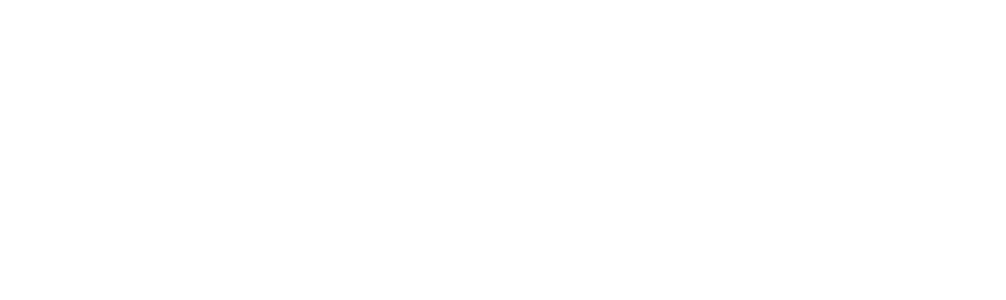
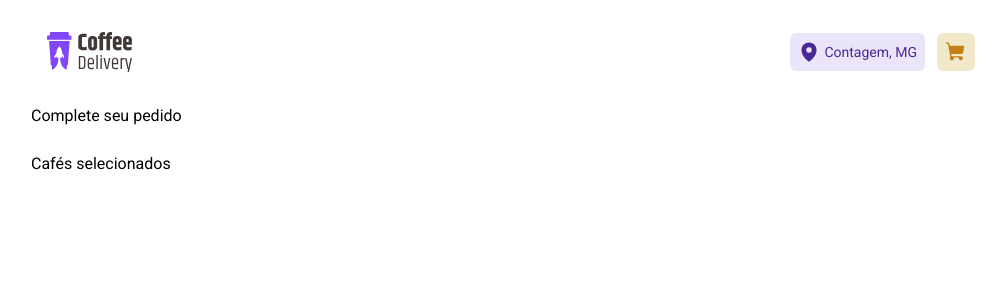
Before and after one commit to luiszkm/CoffeeDeleivery, a React (Vite) app: page /checkout in a window 1280 px wide. Before the commit this address had no page. Shown: the top 300 px of the page, without its empty margins (129-1135 px from the left). Built offline with nearby package versions, Linux system fonts and the light colour scheme.

Commit message:
add page checkout and the him components

```diff
--- a/src/Router.tsx
+++ b/src/Router.tsx
@@ -1,5 +1,6 @@
 import { Routes, Route } from 'react-router-dom'
 import { DefaultLayout } from './layouts/DefaultLayout'
+import { Checkout } from './pages/Checkout'
 import { Home } from './pages/Home'
 
 export function AppRouter() {
@@ -7,6 +8,7 @@
     <Routes>
       <Route path="/" element={<DefaultLayout />}>
         <Route path="/" element={<Home />} />
+        <Route path="/checkout" element={<Checkout />} />
       </Route>
     </Routes>
   )
--- a/src/components/Card.tsx
+++ b/src/components/Card.tsx
@@ -5,10 +5,7 @@
   return (
     <div className="w-64 h-80 flex pb-6 relative mt-[10px] items-center justify-between flex-col bg-base-card rounded-tr-[36px] rounded-bl-[36px] rounded-md ">
       <div className="relative -top-5 flex items-center flex-col gap-3">
-        <img
-          src={coffee}
-          alt=""
-        />
+        <img src={coffee} alt="" />
         <span className=" px-1 py-2 rounded-[10px] uppercase font-bold bg-yellow-light text-yellow-dark">
           Tradicional
         </span>
--- a/src/components/Header.tsx
+++ b/src/components/Header.tsx
@@ -1,19 +1,24 @@
 import { ShoppingCartButton } from './ShoppingCartButton'
 import { MapPin } from 'phosphor-react'
+import { NavLink } from 'react-router-dom'
 
 export function Header() {
   return (
     <header className="flex items-center justify-between px-4 py-8">
-      <img
-        src="/img/logo.svg"
-        alt="copo de cafe roxo escrito coffee delivery ao lado"
-      />
+      <NavLink to="/">
+        <img
+          src="/img/logo.svg"
+          alt="copo de cafe roxo escrito coffee delivery ao lado"
+        />
+      </NavLink>
       <div className="flex items-center gap-3">
         <button className="flex items-center gap-1 p-2 rounded-md bg-purple-light text-sm text-purple-dark">
           <MapPin size={22} weight="fill" />
           Contagem, MG{' '}
         </button>
-        <ShoppingCartButton primary />
+        <NavLink to="/checkout">
+          <ShoppingCartButton primary />
+        </NavLink>
       </div>
     </header>
   )
--- /dev/null
+++ b/src/components/Input.tsx
@@ -0,0 +1,9 @@
+import { InputHTMLAttributes } from 'react'
+
+interface InputProps extends InputHTMLAttributes<HTMLInputElement> {}
+
+export function Input({ ...rest }: InputProps) {
+  return(
+  <input {...rest} />
+  )
+}
--- /dev/null
+++ b/src/pages/Checkout.tsx
@@ -0,0 +1,16 @@
+import { Input } from '../components/Input'
+export function Checkout() {
+  return (
+    <div>
+      <section>
+        <h2>Complete seu pedido</h2>
+        <form action="">
+          <Input type="text" />
+        </form>
+      </section>
+      <section>
+        <h2>Cafés selecionados</h2>
+      </section>
+    </div>
+  )
+}
--- a/src/pages/Home.tsx
+++ b/src/pages/Home.tsx
@@ -5,7 +5,9 @@
     <div>
       <Hero />
       <section className="flex flex-col items-center gap-9 relative mt-8 ">
-        <h2 className="font-mono text-3xl font-extrabold md:left-0 absolute  text-base-subTitle">Nossos cafés</h2>
+        <h2 className="font-mono text-3xl font-extrabold md:left-0 absolute  text-base-subTitle">
+          Nossos cafés
+        </h2>
         <div className="grid gap-8 sm:grid-cols-2 md:grid-cols-3 md:mt-20 lg:grid-cols-4 ">
           <Card />
           <Card />
```
